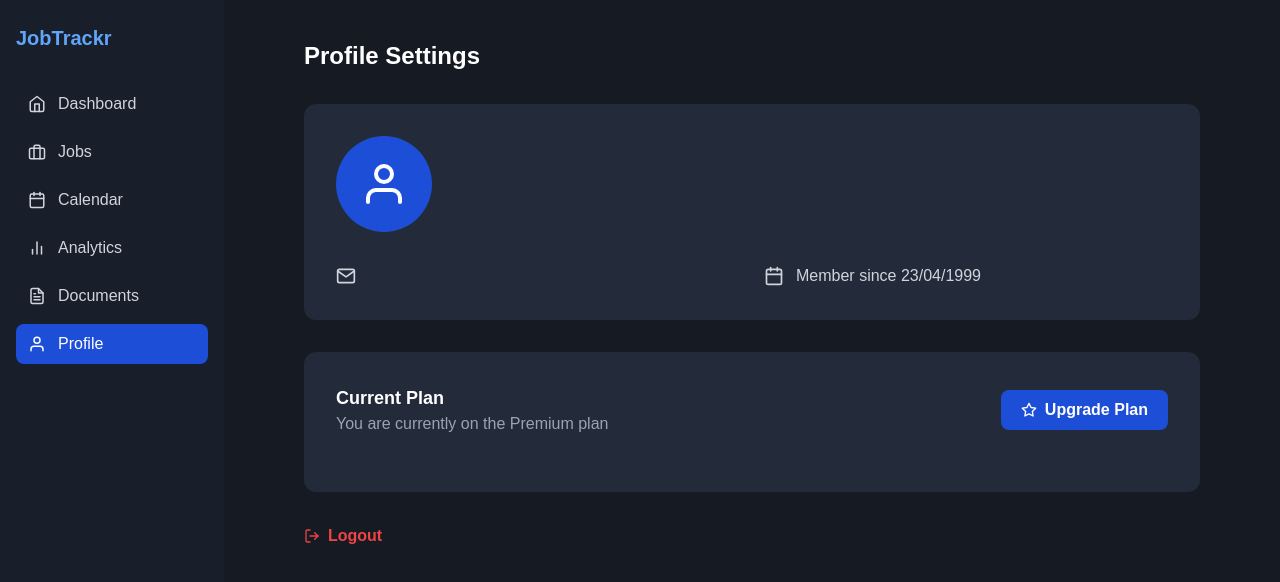
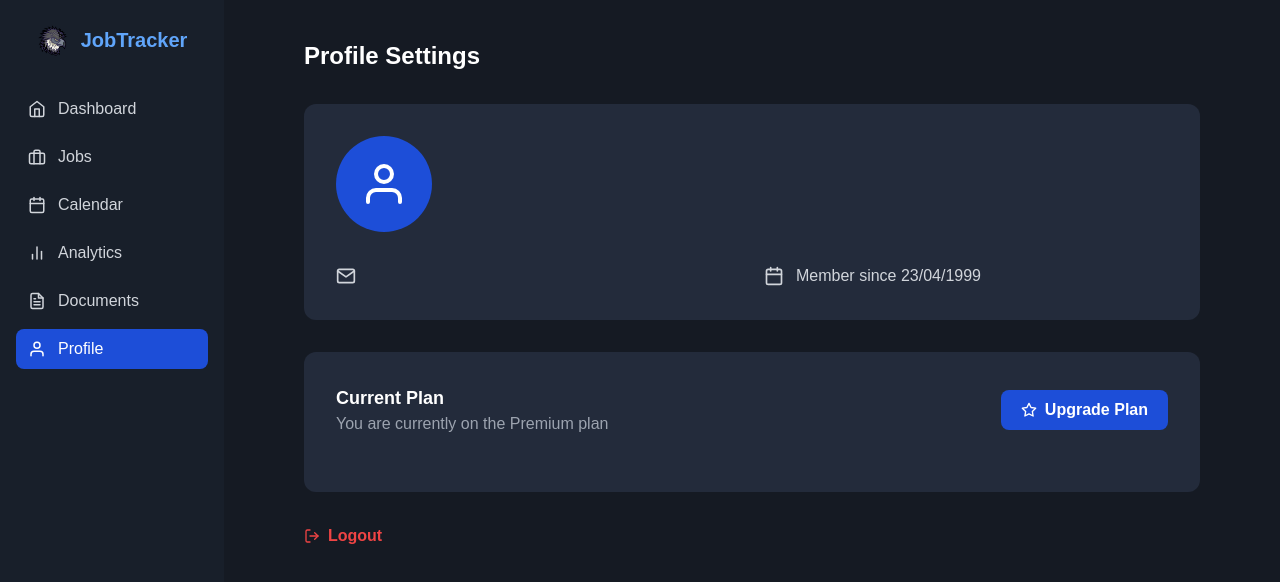
Before and after one commit to guimartinsalmeida/jobtracker, a Next.js app in the folder jobtracker-frontend/: page /profile in a window 1280 px wide. Shown: the top 582 px of the page. Built offline with nearby package versions, Linux system fonts and the light colour scheme.

Commit message:
adding favicon and title branded and icon at lateral bar menu

```diff
--- a/jobtracker-frontend/app/layout.tsx
+++ b/jobtracker-frontend/app/layout.tsx
@@ -14,8 +14,11 @@ const geistMono = Geist_Mono({
 });
 
 export const metadata: Metadata = {
-  title: "Create Next App",
+  title: "Job Tracker",
   description: "Generated by create next app",
+  icons: {
+    icon: '/favicon.png',
+  },
 };
 
 export default function RootLayout({
--- a/jobtracker-frontend/components/layout/Sidebar.tsx
+++ b/jobtracker-frontend/components/layout/Sidebar.tsx
@@ -1,3 +1,4 @@
+import Image from 'next/image';
 import { FiHome, FiBriefcase, FiCalendar, FiBarChart2, FiFileText, FiUser } from 'react-icons/fi';
 import { SidebarItem } from '@/components/layout/SidebarItem';
 import { usePathname } from 'next/navigation';
@@ -7,7 +8,10 @@ export function Sidebar() {
 
   return (
     <aside className="bg-[#181F2A] w-56 min-h-screen flex flex-col py-6 px-4">
-      <h2 className="text-xl font-bold text-blue-400 mb-8">JobTrackr</h2>
+      <div className='flex justify-center items-center mb-8 gap-3'>
+        <Image src="/favicon.png" alt="JobTracker" width={32} height={32} />
+        <h2 className="text-xl font-bold text-blue-400">JobTracker</h2>
+      </div>
       <nav className="flex flex-col gap-2">
         <SidebarItem icon={<FiHome />} label="Dashboard" href="/" active={pathname === '/'} />
         <SidebarItem icon={<FiBriefcase />} label="Jobs" href="/home" active={pathname === '/home'} />
```
Also changed, not shown: jobtracker-frontend/public/favicon.png (added).
